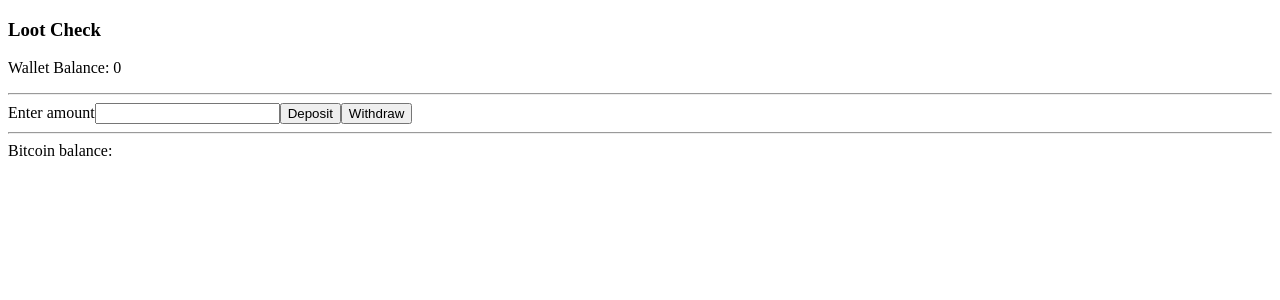
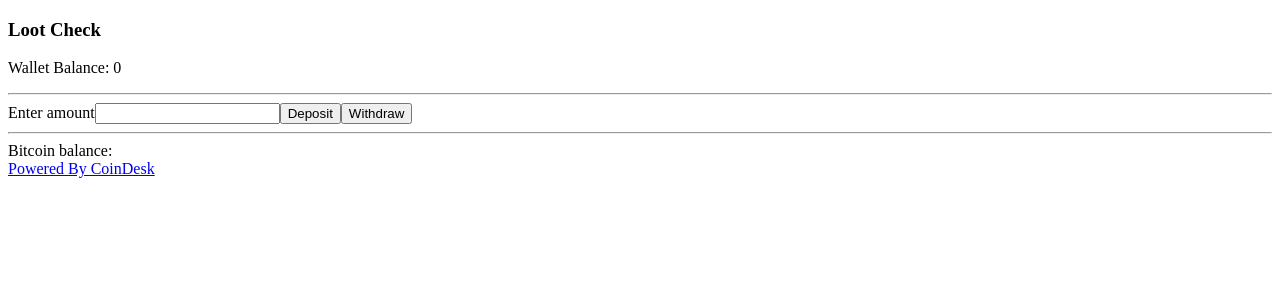
Before and after one commit to nicholaspretorius/react-redux-tdd, a React (Create React App) app: page / in a window 1280 px wide. Shown: the top 300 px of the page. Built offline with nearby package versions, Linux system fonts and the light colour scheme; no server answers; what sfcookies would draw is missing.

Commit message:
feat: Add credit to CoinDesk

```diff
--- a/src/components/App.js
+++ b/src/components/App.js
@@ -10,6 +10,14 @@
       <Wallet />
       <hr />
       <Loot />
+      <a
+        target="_blank"
+        rel="noopener noreferrer"
+        href="https://www.coindesk.com/price"
+        className="coindesk"
+      >
+        Powered By CoinDesk
+      </a>
     </div>
   );
 };
```
Also changed, not shown: 1 other file (tests, documents, lock files or other folders).
